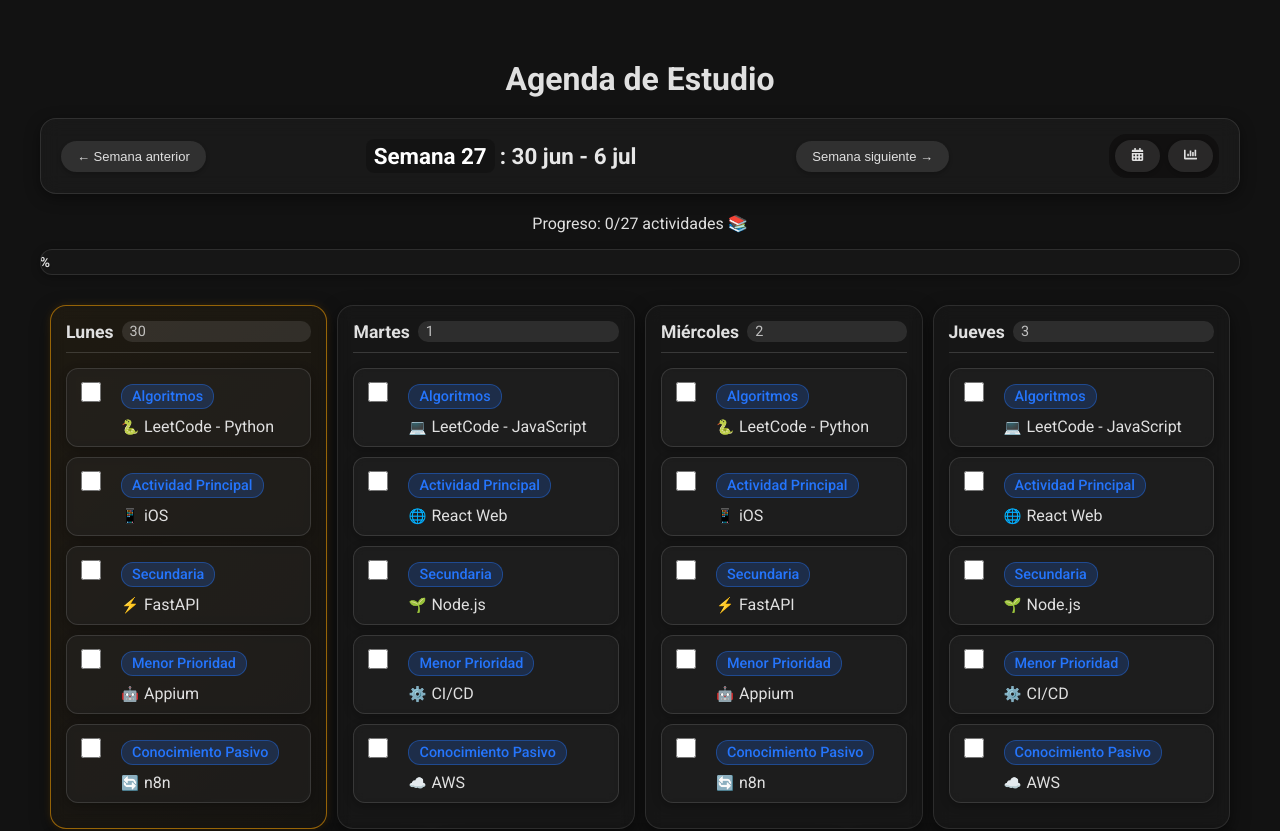
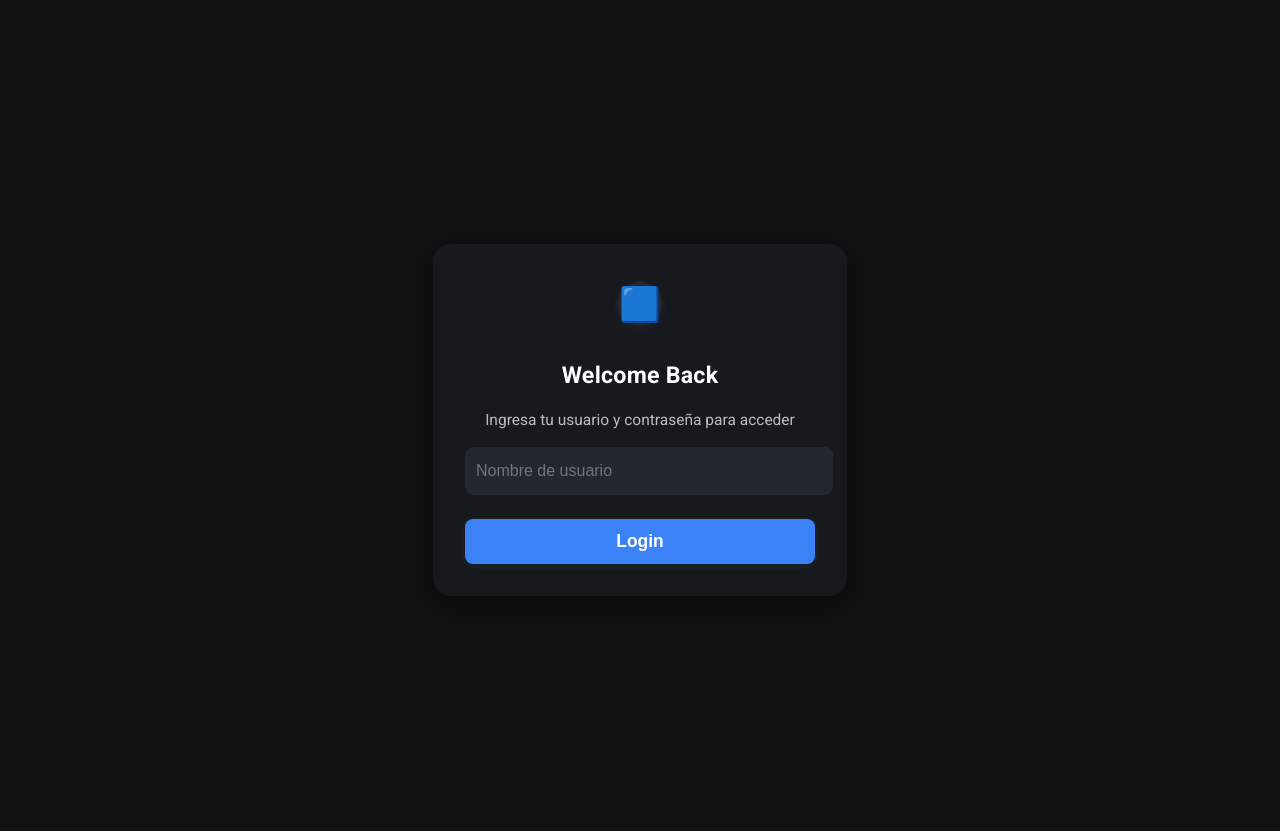
Before and after one commit to cesaroer/study_planner, a React (Create React App) app: page / in a window 1280 px wide. Shown: the top 831 px of the page. Built offline with nearby package versions, Linux system fonts and the light colour scheme; the HTML template or start-up script is replaced by a standard one.

Commit message:
added basic auth and DB system

```diff
--- a/src/App.js
+++ b/src/App.js
@@ -9,20 +9,171 @@ import { format, startOfWeek, addDays, parseISO, isBefore, startOfDay } from 'da
 import { es } from 'date-fns/locale';
 import CalendarModal from './components/CalendarModal';
 import FrequencyModal from './components/FrequencyModal';
+import { encryptData, decryptData } from './auth/cryptoUtils';
+
+// Utilidad simple para generar UUID v4
+function generateUUID() {
+  return 'xxxxxxxx-xxxx-4xxx-yxxx-xxxxxxxxxxxx'.replace(/[xy]/g, function(c) {
+    const r = Math.random() * 16 | 0, v = c === 'x' ? r : (r & 0x3 | 0x8);
+    return v.toString(16);
+  });
+}
 
 export default function App() {
+  // ID único de dispositivo confiable
+  const [deviceId] = useState(() => {
+    let id = localStorage.getItem('trustedDeviceId');
+    if (!id) {
+      id = generateUUID();
+      localStorage.setItem('trustedDeviceId', id);
+    }
+    return id;
+  });
+
+  const [user, setUser] = useState(null);
+  const [isAuthLoading, setIsAuthLoading] = useState(true);
+  // Hooks para control de login/registro
+  const [authMode, setAuthMode] = useState('login');
+  const [pendingUsername, setPendingUsername] = useState('');
+  const [loginError, setLoginError] = useState('');
+
   const [currentWeek, setCurrentWeek] = useState(() => {
-    // Get current date
     const today = new Date();
-    // Get the start of the current week (Monday)
     const monday = startOfWeek(today, { weekStartsOn: 1 });
-    // Format as YYYY-MM-DD
     return format(monday, 'yyyy-MM-dd');
   });
 
-  const [weeksData, setWeeksData] = useLocalStorage('studyPlannerData', {});
+  // Hook para datos de usuario actual (clave depende del usuario)
+  const [weeksData, setWeeksData] = useState({});
 
-  // Initialize week if it doesn't exist OR if the data is not an array (old format)
+  // Autologin si el dispositivo es confiable
+  useEffect(() => {
+    if (!user) {
+      const username = localStorage.getItem('lastLoggedUsername');
+      if (username) {
+        const trustedKey = `trustedDevices_${username}`;
+        let trusted = [];
+        try {
+          trusted = JSON.parse(localStorage.getItem(trustedKey)) || [];
+        } catch {}
+        if (trusted.includes(deviceId)) {
+          setUser({ username });
+        }
+      }
+      setIsAuthLoading(false);
+    } else {
+      setIsAuthLoading(false);
+    }
+  }, [deviceId, user]);
+
+  // Cargar datos del usuario autenticado
+  useEffect(() => {
+    if (user && user.username) {
+      const key = `studyPlannerData_${user.username}`;
+      const stored = localStorage.getItem(key);
+      setWeeksData(stored ? JSON.parse(stored) : {});
+    } else {
+      setWeeksData({});
+    }
+  }, [user]);
+
+  // Guardar datos automáticamente cuando cambian y hay usuario
+  useEffect(() => {
+    if (user && user.username) {
+      const key = `studyPlannerData_${user.username}`;
+      localStorage.setItem(key, JSON.stringify(weeksData));
+    }
+  }, [weeksData, user]);
+
+  const saveCredentials = async (username, password) => {
+    try {
+      const encrypted = await encryptData(JSON.stringify({ username }), password);
+      localStorage.setItem('userCredentials', JSON.stringify(encrypted));
+      setUser({ username });
+      setLoginError('');
+    } catch (error) {
+      setLoginError('Error al guardar credenciales');
+      console.error(error);
+    }
+  };
+
+  const loadCredentials = async (password) => {
+    try {
+      const encrypted = JSON.parse(localStorage.getItem('userCredentials'));
+      if (!encrypted) return null;
+
+      const data = await decryptData(encrypted, password);
+      return JSON.parse(data);
+    } catch (error) {
+      setLoginError('Credenciales inválidas');
+      return null;
+    }
+  };
+
+  const handleLogin = async (username, mode = 'login') => {
+    // Obtiene la lista de usuarios
+    let userList = [];
+    try {
+      userList = JSON.parse(localStorage.getItem('userList')) || [];
+    } catch {}
+
+    if (mode === 'login') {
+      if (!userList.includes(username)) {
+        setLoginError('Ese usuario no existe. ¿Quieres crear una cuenta?');
+        setAuthMode('register');
+        setPendingUsername(username);
+        return;
+      }
+    }
+
+    // Login directo por username
+    if (mode === 'login') {
+      setUser({ username });
+      setLoginError('');
+      localStorage.setItem('lastLoggedUsername', username);
+      localStorage.setItem('hasHadUser', 'true');
+      // Agregar este dispositivo a la lista de confianza
+      const trustedKey = `trustedDevices_${username}`;
+      let trusted = [];
+      try {
+        trusted = JSON.parse(localStorage.getItem(trustedKey)) || [];
+      } catch {}
+      if (!trusted.includes(deviceId)) {
+        trusted.push(deviceId);
+        localStorage.setItem(trustedKey, JSON.stringify(trusted));
+      }
+    } else {
+      // Crear usuario nuevo
+      localStorage.setItem('lastLoggedUsername', username);
+      localStorage.setItem('hasHadUser', 'true');
+      if (!userList.includes(username)) {
+        userList.push(username);
+        localStorage.setItem('userList', JSON.stringify(userList));
+      }
+      const trustedKey = `trustedDevices_${username}`;
+      localStorage.setItem(trustedKey, JSON.stringify([deviceId]));
+      setUser({ username });
+      setLoginError('');
+    }
+  };
+
+  const handleLogout = () => {
+    if (user && user.username) {
+      // Eliminar este dispositivo de la lista de confianza
+      const trustedKey = `trustedDevices_${user.username}`;
+      let trusted = [];
+      try {
+        trusted = JSON.parse(localStorage.getItem(trustedKey)) || [];
+      } catch {}
+      trusted = trusted.filter(id => id !== deviceId);
+      localStorage.setItem(trustedKey, JSON.stringify(trusted));
+    }
+    localStorage.removeItem('userCredentials');
+    localStorage.removeItem('lastLoggedUsername');
+    setUser(null);
+  };
+
+
   useEffect(() => {
     if (!weeksData[currentWeek] || !Array.isArray(weeksData[currentWeek])) {
       console.log(`Initializing week: ${currentWeek}`);
@@ -37,18 +188,10 @@ export default function App() {
     }
   }, [currentWeek, weeksData, setWeeksData]);
 
-  // Ensure currentWeekData is always an array to prevent crashes.
   const currentWeekData = Array.isArray(weeksData[currentWeek]) ? weeksData[currentWeek] : [];
 
-  // Debugging logs
-  console.log("weeksData:", weeksData);
-  console.log("currentWeek:", currentWeek);
-  console.log("currentWeekData:", currentWeekData);
-
-  // Obtener todas las actividades
   const allActivities = Object.values(weeksData).flat();
 
-  // Ensure only one handleToggleActivity function is defined
   const handleToggleActivity = (id) => {
     setWeeksData(prev => ({
       ...prev,
@@ -64,7 +207,6 @@ export default function App() {
     setCurrentWeek(format(newMonday, 'yyyy-MM-dd'));
   };
 
-  // Calculate progress
   const completedCount = currentWeekData.filter(a => a.completado).length;
   const totalCount = currentWeekData.length;
   const progress = totalCount > 0 ? Math.round((completedCount / totalCount) * 100) : 0;
@@ -79,7 +221,6 @@ export default function App() {
 
   const progressText = `Progreso: ${completedCount}/${totalCount} actividades ${getProgressBarEmoji(progress)}`;
 
-  // Group activities by day
   const activitiesByDay = currentWeekData.reduce((acc, activity) => {
     if (!acc[activity.dia]) acc[activity.dia] = [];
     acc[activity.dia].push(activity);
@@ -88,7 +229,6 @@ export default function App() {
 
   const days = ['Lunes', 'Martes', 'Miércoles', 'Jueves', 'Viernes', 'Sábado', 'Domingo'];
 
-  // Function to get day number from day name and current week
   const getDayNumber = (dayName) => {
     const dayIndex = days.indexOf(dayName);
     if (dayIndex === -1) return '';
@@ -98,19 +238,15 @@ export default function App() {
     return format(dayDate, 'd');
   };
 
-  // Get today's date
   const today = startOfDay(new Date());
   const todayFormatted = format(today, 'yyyy-MM-dd');
-  const todayDayName = days[today.getDay() === 0 ? 6 : today.getDay() - 1]; // Convert JS day to our day index
+  const todayDayName = days[today.getDay() === 0 ? 6 : today.getDay() - 1];
 
-  // Function to check if a day is today
   const isCurrentDay = (dayName) => {
-    // Get the date for the current week's Monday
     const weekStart = parseISO(currentWeek);
     const dayIndex = days.indexOf(dayName);
     const dayDate = addDays(weekStart, dayIndex);
 
-    // Format the day's date as YYYY-MM-DD
     const dayFormatted = format(dayDate, 'yyyy-MM-dd');
 
     return dayFormatted === todayFormatted;
@@ -118,7 +254,7 @@ export default function App() {
 
   const [isModalOpen, setIsModalOpen] = useState(false);
   const [selectedDay, setSelectedDay] = useState(null);
-  const [notes, setNotes] = useState({}); // State to store notes for each day
+  const [notes, setNotes] = useState({});
   const [completions, setCompletions] = useState({});
   const [showFrequencyModal, setShowFrequencyModal] = useState(false);
 
@@ -156,7 +292,6 @@ export default function App() {
     setSelectedDay(null);
   };
 
-  // New state for calendar modal
   const [isCalendarModalOpen, setIsCalendarModalOpen] = useState(false);
 
   const handleOpenCalendar = () => {
@@ -181,20 +316,14 @@ export default function App() {
     });
   };
 
-  // Calculate completions for calendar heatmap
   useEffect(() => {
     const newCompletions = {};
 
-    // Iterate over each week
     Object.keys(weeksData).forEach(weekKey => {
       const weekActivities = weeksData[weekKey];
 
       weekActivities.forEach(activity => {
         if (activity.completado) {
-          // We need to know the actual date of the activity.
-          // Currently, we don't store the full date (YYYY-MM-DD) for each activity.
-          // We have 'semana' (the week start) and 'dia' (the day name).
-          // We can compute the date: weekKey (Monday) + index of the day in the week.
           const weekStart = parseISO(weekKey);
           const dayIndex = days.indexOf(activity.dia);
           if (dayIndex === -1) return;
@@ -204,11 +333,6 @@ export default function App() {
 
           if (!newCompletions[dateStr]) newCompletions[dateStr] = { completed: 0, total: 0 };
           newCompletions[dateStr].completed += 1;
-          // We are not counting the total per day because it's not needed for the heatmap.
-          // But the CalendarModal expects an object with { completed, total }.
-          // We can set total to 0, but note: the tooltip shows total.
-          // We don't have total per day, so we skip total.
-          // We'll set total to 0 for now.
         }
       });
     });
@@ -216,8 +340,67 @@ export default function App() {
     setCompletions(newCompletions);
   }, [weeksData]);
 
+  if (isAuthLoading) {
+    return (
+      <div className="login-bg">
+        <div className="login-card">
+          <h2 className="login-title">Accediendo...</h2>
+        </div>
+      </div>
+    );
+  }
+  if (!user) {
+    const hasHadUser = Boolean(localStorage.getItem('hasHadUser'));
+
+    // Login/registro controlado
+    const handleForm = async (e) => {
+      e.preventDefault();
+      const formData = new FormData(e.target);
+      const username = formData.get('username');
+      setPendingUsername(username);
+      if (authMode === 'login') {
+        await handleLogin(username, 'login');
+      } else {
+        await handleLogin(username, 'register');
+      }
+    };
+
+    return (
+      <div className="login-bg">
+        <div className="login-card">
+          <div className="login-logo">
+            <span className="logo-circle">🟦</span>
+          </div>
+          <h2 className="login-title">{authMode === 'login' ? 'Welcome Back' : 'Crea tu cuenta'}</h2>
+          <p className="login-sub">
+            {authMode === 'login'
+              ? 'Ingresa tu usuario y contraseña para acceder'
+              : 'Elige tu usuario y contraseña para crear tu cuenta'}
+          </p>
+          {loginError && <p className="login-error">{loginError}</p>}
+          <form className="login-form" onSubmit={handleForm}>
+            <div className="login-field">
+              <input type="text" name="username" placeholder="Nombre de usuario" autoComplete="username" required defaultValue={pendingUsername} />
+            </div>
+            <button className="login-btn" type="submit">{authMode === 'login' ? 'Login' : 'Crear cuenta'}</button>
+          </form>
+          {authMode === 'register' && (
+            <div style={{textAlign:'center',marginTop:10}}>
+              <button className="login-link" style={{background:'none',border:'none',color:'#69f',cursor:'pointer'}} onClick={()=>{setAuthMode('login');setLoginError('');}}>Volver a inicio de sesión</button>
+            </div>
+          )}
+        </div>
+      </div>
+    );
+  }
+
   return (
     <div className="app">
+      <div className="user-bar">
+        <span>Bienvenido, {user.username}</span>
+        <button onClick={handleLogout}>Salir</button>
+      </div>
+
       <h1 className="app-title">Agenda de Estudio</h1>
 
       <WeekNavigation
@@ -256,7 +439,7 @@ export default function App() {
 
       {isModalOpen && selectedDay && (
         <DayDetailModal
-          day={selectedDay} // Pass selected day
+          day={selectedDay}
           activities={activitiesByDay[selectedDay] || []}
           notes={notes[selectedDay] || ''}
           onToggleActivity={handleToggleActivity}
--- /dev/null
+++ b/src/auth/cryptoUtils.js
@@ -0,0 +1,66 @@
+import { useState } from 'react';
+
+// Generar salt aleatorio
+export const generateSalt = () => {
+  const array = new Uint8Array(16);
+  crypto.getRandomValues(array);
+  return Array.from(array, byte => byte.toString(16).padStart(2, '0')).join('');
+};
+
+// Derivar clave de cifrado
+export const deriveKey = async (password, salt) => {
+  const encoder = new TextEncoder();
+  const keyMaterial = await crypto.subtle.importKey(
+    'raw',
+    encoder.encode(password),
+    {name: 'PBKDF2'},
+    false,
+    ['deriveKey']
+  );
+
+  return crypto.subtle.deriveKey(
+    {
+      name: 'PBKDF2',
+      salt: encoder.encode(salt),
+      iterations: 100000,
+      hash: 'SHA-256'
+    },
+    keyMaterial,
+    {name: 'AES-GCM', length: 256},
+    false,
+    ['encrypt', 'decrypt']
+  );
+};
+
+// Cifrar datos
+export const encryptData = async (data, password) => {
+  const salt = generateSalt();
+  const key = await deriveKey(password, salt);
+  const iv = crypto.getRandomValues(new Uint8Array(12));
+
+  const encrypted = await crypto.subtle.encrypt(
+    {name: 'AES-GCM', iv},
+    key,
+    new TextEncoder().encode(data)
+  );
+
+  return {
+    salt,
+    iv: Array.from(iv).map(b => b.toString(16).padStart(2, '0')).join(''),
+    data: Array.from(new Uint8Array(encrypted)).map(b => b.toString(16).padStart(2, '0')).join('')
+  };
+};
+
+// Descifrar datos
+export const decryptData = async (encrypted, password) => {
+  const key = await deriveKey(password, encrypted.salt);
+  const iv = new Uint8Array(encrypted.iv.match(/.{1,2}/g).map(byte => parseInt(byte, 16)));
+
+  const decrypted = await crypto.subtle.decrypt(
+    {name: 'AES-GCM', iv},
+    key,
+    new Uint8Array(encrypted.data.match(/.{1,2}/g).map(byte => parseInt(byte, 16)))
+  );
+
+  return new TextDecoder().decode(decrypted);
+};
--- a/src/index.css
+++ b/src/index.css
@@ -616,3 +616,154 @@ body {
   border-radius: 18px;
   padding: 6px;
 }
+
+/* Estilos para login */
+.login-bg {
+  min-height: 100vh;
+  background: #111;
+  display: flex;
+  align-items: center;
+  justify-content: center;
+}
+
+.login-card {
+  background: #18191c;
+  border-radius: 18px;
+  box-shadow: 0 8px 32px 0 rgba(0,0,0,0.45);
+  padding: 38px 32px 32px 32px;
+  width: 100%;
+  max-width: 350px;
+  display: flex;
+  flex-direction: column;
+  align-items: center;
+}
+
+.login-logo {
+  margin-bottom: 16px;
+  display: flex;
+  align-items: center;
+  justify-content: center;
+}
+
+.logo-circle {
+  width: 44px;
+  height: 44px;
+  background: #23272f;
+  border-radius: 50%;
+  display: flex;
+  align-items: center;
+  justify-content: center;
+  font-size: 2.1rem;
+  color: #3b82f6;
+  box-shadow: 0 2px 8px 0 rgba(59,130,246,0.12);
+}
+
+.login-title {
+  color: #fff;
+  font-size: 1.45rem;
+  font-weight: 700;
+  margin-bottom: 6px;
+  letter-spacing: 0.01em;
+}
+
+.login-sub {
+  color: #bdbdbd;
+  font-size: 0.97rem;
+  margin-bottom: 18px;
+}
+
+.login-link {
+  color: #3b82f6;
+  cursor: pointer;
+  text-decoration: underline;
+}
+
+.login-error {
+  color: #f87171;
+  background: #231818;
+  border-radius: 6px;
+  padding: 6px 10px;
+  margin-bottom: 8px;
+  font-size: 0.98rem;
+  width: 100%;
+  text-align: center;
+}
+
+.login-form {
+  width: 100%;
+  display: flex;
+  flex-direction: column;
+  gap: 14px;
+}
+
+.login-field {
+  width: 100%;
+  display: flex;
+  align-items: center;
+  background: #23272f;
+  border-radius: 8px;
+  padding: 2px 8px;
+  border: 1.5px solid #23272f;
+  transition: border 0.2s;
+}
+
+.login-field:focus-within {
+  border: 1.5px solid #3b82f6;
+}
+
+.login-field input {
+  width: 100%;
+  background: transparent;
+  border: none;
+  outline: none;
+  color: #eaeaea;
+  font-size: 1rem;
+  padding: 12px 0 12px 2px;
+}
+
+.login-btn {
+  background: #3b82f6;
+  color: #fff;
+  border: none;
+  border-radius: 8px;
+  padding: 12px 0;
+  font-size: 1.09rem;
+  font-weight: 600;
+  margin-top: 10px;
+  cursor: pointer;
+  box-shadow: 0 2px 8px 0 rgba(59,130,246,0.10);
+  transition: background 0.2s;
+}
+
+.login-btn:hover {
+  background: #2563eb;
+}
+
+/* User Bar (keep as is) */
+.user-bar {
+  background: #181818;
+  color: #eee;
+  padding: 12px 18px;
+  border-radius: 8px;
+  display: flex;
+  align-items: center;
+  justify-content: space-between;
+  margin-bottom: 22px;
+}
+
+.user-bar button {
+  background: #222;
+  color: #eee;
+  border: none;
+  border-radius: 5px;
+  padding: 6px 16px;
+  margin-left: 16px;
+  cursor: pointer;
+  font-size: 0.97rem;
+  transition: background 0.2s;
+}
+
+.user-bar button:hover {
+  background: #e11d48;
+  color: #fff;
+}
```
